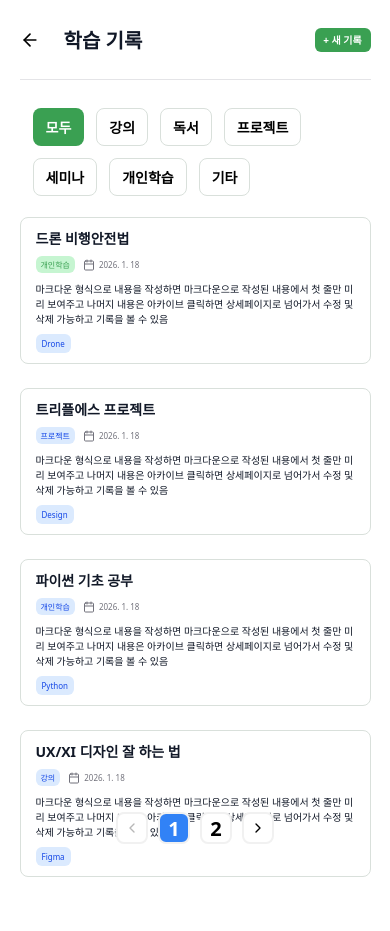
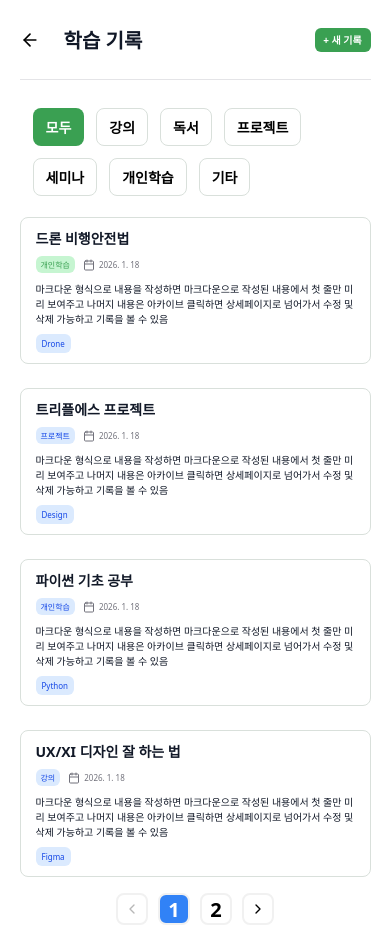
Before and after one commit to GDGoC2026-TripleS-Project/2026_TRIPLES_TEAM_9_FE, a React (Vite) app: page /records in a window 390 px wide. Before the commit the page ends 877 px from the top, so only its background shows below. Built offline with nearby package versions, Linux system fonts and the light colour scheme; a web font is replaced by a local one.

Commit message:
#9 feat: 모바일 UI

```diff
--- a/src/styles/records/StudyRecord.css
+++ b/src/styles/records/StudyRecord.css
@@ -5,17 +5,23 @@
 }
 
 .study-record-main {
+    display: flex;
+    flex-direction: column;
     flex: 1;
 }
 
 .record-layout {
     width: min(800px, 90vw);
     margin: 0 auto;
+    display: flex;
+    flex-direction: column;
+    flex: 1;
 }
 
 .record-content {
     display: flex;
     flex-direction: column;
+    flex: 1;
 }
 
 .record-tabs {
@@ -41,9 +47,15 @@
     color: #fff;
 }
 
+.record-list-wrapper {
+    display: flex;
+    flex-direction: column;
+    flex: 1;
+}
 .record-list {
     display: flex;
     flex-direction: column;
+    flex: 1;
     gap: 24px;
 }
 
@@ -120,11 +132,9 @@
     display: flex;
     align-items: center;
     justify-content: center;
+    margin-top: auto;
+    padding: 16px 0 6px;
     gap: 10px;
-    position: fixed;
-    bottom: 0;
-    left: 50%;
-    transform: translateX(-50%);
 }
 
 .page-btn,
@@ -147,9 +157,3 @@
     color: #fff;
     border: 2.42px solid #f1f1f1;
 }
-
-@media (max-width: 720px) {
-    .record-layout {
-        grid-template-columns: 1fr;
-    }
-}
--- a/src/styles/records/StudyRecordCreateModal.css
+++ b/src/styles/records/StudyRecordCreateModal.css
@@ -188,7 +188,7 @@
     color: #fff;
 }
 
-@media (max-width: 640px) {
+@media (max-width: 600px) {
     .record-category-grid {
         grid-template-columns: repeat(2, minmax(0, 1fr));
     }
--- a/src/styles/records/StudyRecordDetail.css
+++ b/src/styles/records/StudyRecordDetail.css
@@ -100,7 +100,8 @@
 }
 
 .detail-content-box {
-    width: 760px;
+    width: 100%;
+    max-width: 760px;
     height: 128px;
     background: #f9fafb;
     border-radius: 6px;
@@ -126,3 +127,68 @@
     font-size: 16px;
     font-weight: 500;
 }
+
+@media (max-width: 600px) {
+    .detail-main {
+        width: min(100%, 92vw);
+    }
+
+    .detail-card {
+        height: auto;
+        margin-top: 16px;
+        padding: 16px;
+        border-radius: 8px;
+    }
+
+    .detail-card-top {
+        gap: 12px;
+    }
+
+    .detail-meta {
+        padding: 10px 0 8px;
+        gap: 10px;
+        font-size: 14px;
+    }
+
+    .detail-actions {
+        width: 100%;
+        justify-content: flex-start;
+        padding: 8px 0 12px;
+        gap: 8px;
+    }
+
+    .detail-action {
+        width: auto;
+        height: 28px;
+        padding: 0 10px;
+        font-size: 12px;
+        gap: 6px;
+    }
+
+    .detail-title {
+        margin-top: 12px;
+        font-size: 20px;
+    }
+
+    .detail-section {
+        margin-top: 12px;
+    }
+
+    .detail-section-title {
+        font-size: 14px;
+    }
+
+    .detail-content-box {
+        width: 100%;
+        height: auto;
+        min-height: 96px;
+        margin: 10px 0 16px;
+        font-size: 13px;
+    }
+
+    .detail-tag {
+        margin-top: 12px;
+        padding: 6px 10px;
+        font-size: 12px;
+    }
+}
```
